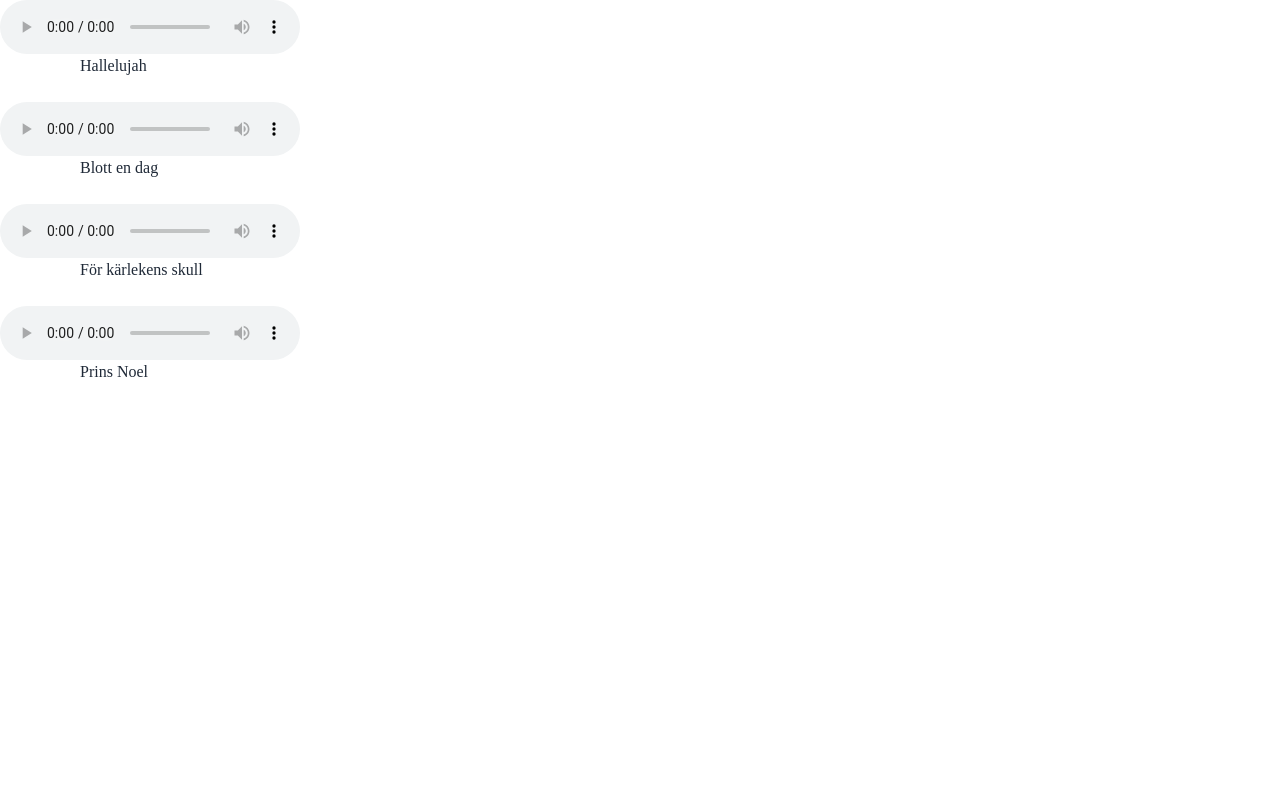
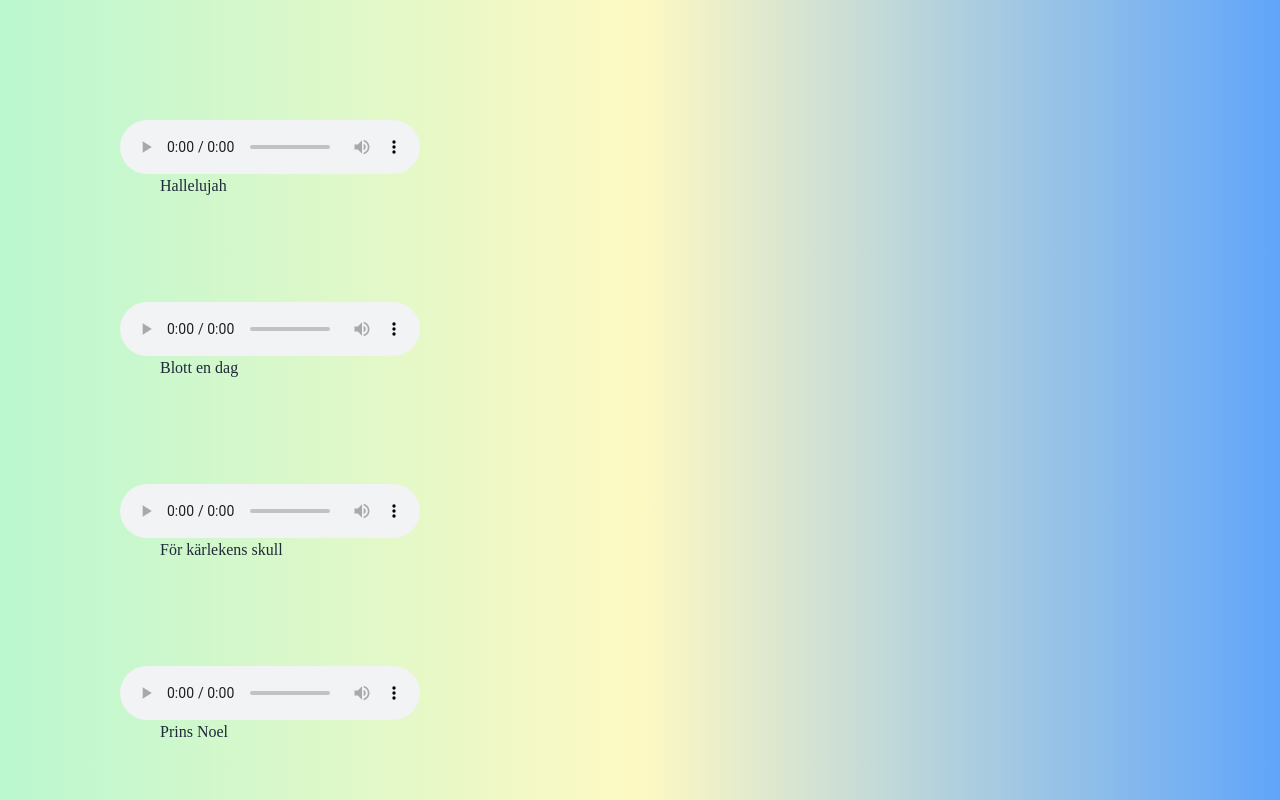
Before and after one commit to arnetzlinder/Hobbyprojekt---git, a Vue app: page / in a window 1280 px wide. Built offline with nearby package versions, Linux system fonts and the light colour scheme; a web font is replaced by a local one.

Commit message:
:lipstick:added styling

```diff
--- a/src/App.vue
+++ b/src/App.vue
@@ -4,10 +4,10 @@ import AudioPlay from './components/AudioPlay.vue'
 </script>
 
 <template>
-  <div class="from-green-200 via-yellow-100 to-blue-400 text-gray-800">
+  <div class="bg-gradient-to-r from-green-200 via-yellow-100 to-blue-400 text-gray-800">
 
   </div>
-  <div class="from-green-200 via-yellow-100 to-blue-400 text-gray-800">
+  <div class="bg-gradient-to-r from-green-200 via-yellow-100 to-blue-400 text-gray-800">
   <AudioPlay />
   </div>
 </template>
--- a/src/components/AudioPlay.vue
+++ b/src/components/AudioPlay.vue
@@ -5,36 +5,36 @@ export default{};
 </script>
 
 <template>
-    <div class="from-green-200 via-yellow-100 to-blue-400 text-gray-800">
-        <div class="from-green-200 via-yellow-100 to-blue-400 text-gray-800" id="audio-player-root"></div>
+    <div class="text-gray-800 p-20 h-screen flex relative">
 
-        <div class="from-green-200 via-yellow-100 to-blue-400 text-gray-800">
-            <label  class="from-green-200 via-yellow-100 to-blue-400 text-gray-800">
+
+        <div class="flex  flex-col text-gray-800 content-evenly">
+            <label class="text-gray-800 md:hover:scale-125 lg:hover:scale-125 p-10">
             <audio controls>
                 <source src="/Hallelujah.mp3" type="audio/mpeg">
             </audio>
-            <p class="ml-20">Hallelujah</p>
+            <p class="ml-10">Hallelujah</p>
             </label>
             <br>
-            <label>
+            <label class="text-gray-800 md:hover:scale-125 lg:hover:scale-125 p-10">
             <audio controls>
                 <source src="/Blott en dag.mp3" type="audio/mpeg">
             </audio>
-            <p class="ml-20">Blott en dag</p>
+            <p class="ml-10">Blott en dag</p>
             </label>
             <br>
-            <label>
+            <label class="text-gray-800 md:hover:scale-125 lg:hover:scale-125 p-10">
             <audio controls>
                 <source src="/För kärlekens skull.mp3" type="audio/mpeg">
             </audio>
-            <p class="ml-20">För kärlekens skull</p>
+            <p class="ml-10">För kärlekens skull</p>
             </label>
             <br>
-            <label>
+            <label class="text-gray-800 md:hover:scale-125 lg:hover:scale-125 p-10">
             <audio controls>
                 <source src="/Prins Noel.mp3" type="audio/mpeg">
             </audio>
-            <p class="ml-20">Prins Noel</p>
+            <p class="ml-10">Prins Noel</p>
             </label>
         </div>
 
```
